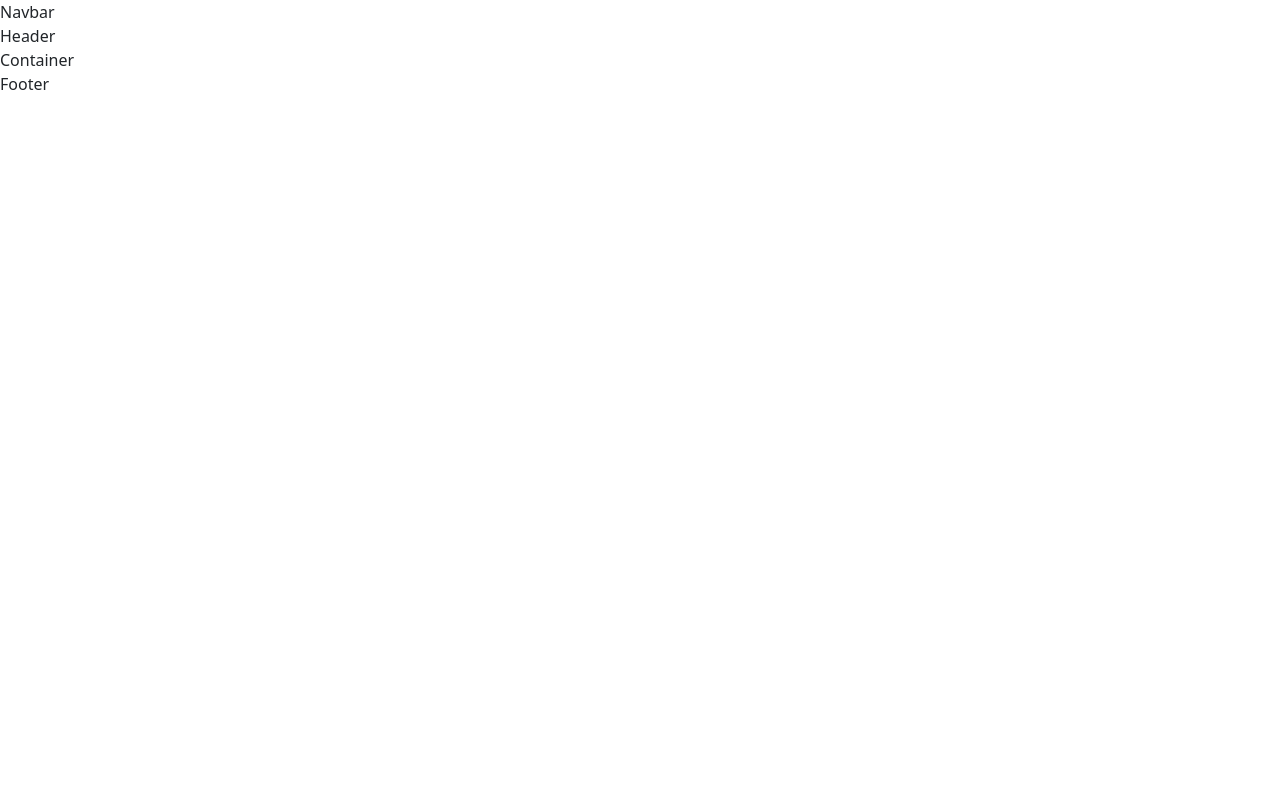
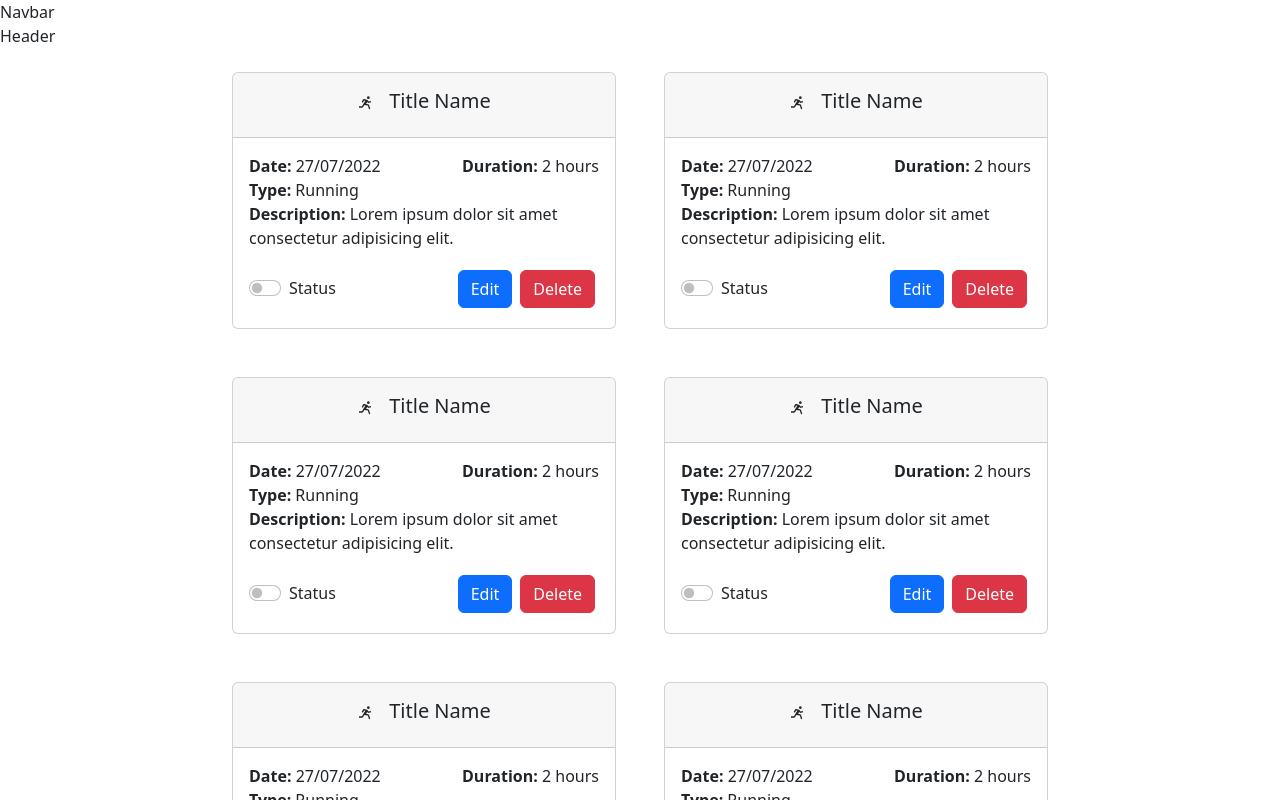
Before and after one commit to Thail3/Final-project-Generation, a React (Vite) app: page / in a window 1280 px wide. Shown: the top 800 px of the page. Built offline with nearby package versions, Linux system fonts and the light colour scheme.

Commit message:
Update container component

```diff
--- a/src/components/container/Container.jsx
+++ b/src/components/container/Container.jsx
@@ -1,8 +1,35 @@
 import React from "react";
 import "./container.css";
+import CardComponent from "../CardComponent/CardComponent"
+import { Container as BContainer } from 'react-bootstrap';
 
-function Container() {
-  return <div>Container</div>;
+function Container(props) {
+  const renderCard = () => {
+    return (
+      <div>
+        <CardComponent />
+      </div>
+    )
+  }
+  const activities =[{}, {}, {}, {},  {}, {}, ]
+  const cards = activities.map( () => (
+    <div>
+      <CardComponent />
+    </div>
+  ))
+
+  return (
+
+    <BContainer>
+      <div class="d-flex justify-content-center align-items-center flex-wrap">
+        <div class="d-flex justify-content-center align-items-center flex-wrap">
+            {cards}
+        </div>
+      </div>
+    </BContainer>
+
+
+  )
 }
 
 export default Container;
```
